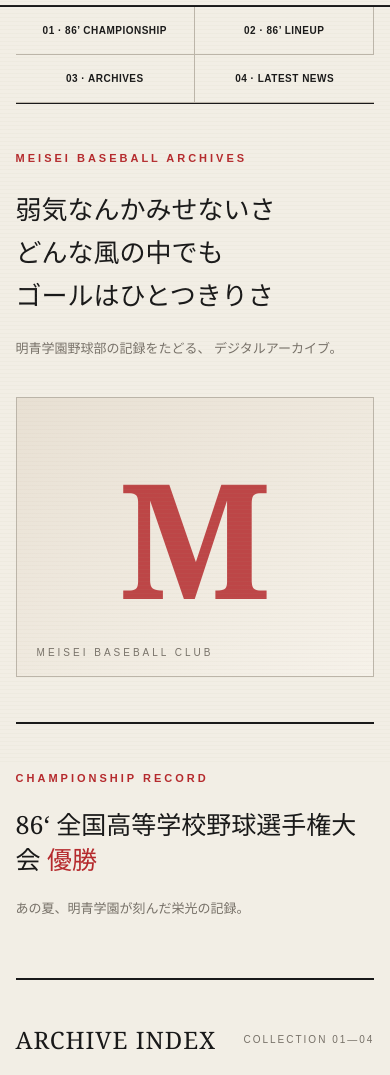
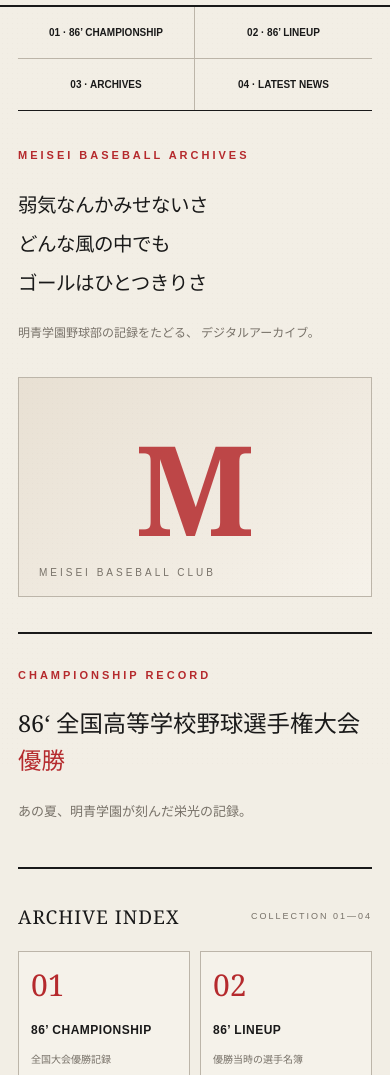
Before and after one commit to qlslqlsl9207-hash/MEISEI-ARCHIVE, a plain HTML site: page index.html in a window 390 px wide. Shown: the part 79-1154 px from the top of the page. Drawn offline with Linux system fonts and the light colour scheme.

Commit message:
Update index.html

```diff
--- a/index.html
+++ b/index.html
@@ -3,6 +3,7 @@
 <head>
   <meta charset="UTF-8">
   <meta name="viewport" content="width=device-width, initial-scale=1.0">
+  <meta name="theme-color" content="#f2eee5">
   <title>MEISEI ARCHIVE</title>
 
   <style>
@@ -29,21 +30,19 @@
       font-family: Georgia, "Yu Mincho",
         "Hiragino Mincho ProN", serif;
       line-height: 1.7;
+      overflow-x: hidden;
     }
 
+    /* 은은한 빈티지 종이 질감 */
     body::before {
       content: "";
       position: fixed;
       inset: 0;
       pointer-events: none;
-      opacity: 0.12;
+      opacity: 0.035;
       background-image:
-        repeating-linear-gradient(
-          0deg,
-          transparent 0,
-          transparent 3px,
-          #b7aa95 4px
-        );
+        radial-gradient(#8b7760 0.5px, transparent 0.5px);
+      background-size: 5px 5px;
       z-index: 10;
     }
 
@@ -54,7 +53,7 @@
 
     .container {
       width: min(1120px, 92%);
-      margin: auto;
+      margin: 0 auto;
     }
 
     /* HEADER */
@@ -80,11 +79,15 @@
 
     nav {
       display: grid;
-      grid-template-columns: repeat(4, 1fr);
+      grid-template-columns: repeat(4, minmax(0, 1fr));
       border-bottom: 1px solid var(--ink);
     }
 
     nav a {
+      display: flex;
+      align-items: center;
+      justify-content: center;
+      min-width: 0;
       padding: 18px 10px;
       text-align: center;
       font-family: Arial, sans-serif;
@@ -92,7 +95,7 @@
       font-weight: bold;
       letter-spacing: 0.5px;
       border-right: 1px solid var(--line);
-      transition: 0.2s;
+      transition: background 0.2s, color 0.2s;
     }
 
     nav a:last-child {
@@ -136,19 +139,21 @@
       margin-top: 20px;
     }
 
+    /* 이미지 자리 */
+
     .hero-image {
       min-height: 350px;
       display: flex;
       align-items: center;
       justify-content: center;
       border: 1px solid var(--line);
-      background:
-        linear-gradient(
-          145deg,
-          #e8e0d3,
-          #f6f2ea
-        );
+      background: linear-gradient(
+        145deg,
+        #e8e0d3,
+        #f6f2ea
+      );
       position: relative;
+      overflow: hidden;
     }
 
     .hero-image::before {
@@ -158,6 +163,7 @@
       font-weight: bold;
       color: var(--red);
       opacity: 0.85;
+      line-height: 1;
     }
 
     .hero-image::after {
@@ -191,6 +197,7 @@
       line-height: 1.4;
       font-weight: normal;
       margin: 20px 0;
+      overflow-wrap: anywhere;
     }
 
     .championship h2 span {
@@ -208,6 +215,7 @@
       display: flex;
       justify-content: space-between;
       align-items: center;
+      gap: 15px;
       padding: 40px 0 18px;
     }
 
@@ -224,11 +232,12 @@
       font-size: 10px;
       color: var(--muted);
       letter-spacing: 2px;
+      text-align: right;
     }
 
     .archive-grid {
       display: grid;
-      grid-template-columns: repeat(4, 1fr);
+      grid-template-columns: repeat(4, minmax(0, 1fr));
       gap: 15px;
       padding-bottom: 60px;
     }
@@ -238,8 +247,8 @@
       border: 1px solid var(--line);
       padding: 22px 17px;
       position: relative;
-      background: rgba(255,255,255,0.2);
-      transition: 0.2s;
+      background: rgba(255, 255, 255, 0.2);
+      transition: background 0.2s, transform 0.2s;
     }
 
     .archive-card:hover {
@@ -259,6 +268,7 @@
       font-size: 15px;
       margin: 25px 0 10px;
       letter-spacing: 0.5px;
+      overflow-wrap: anywhere;
     }
 
     .archive-card p {
@@ -283,6 +293,7 @@
       padding: 25px 0 40px;
       display: flex;
       justify-content: space-between;
+      gap: 8px;
       font-family: Arial, sans-serif;
       font-size: 10px;
       letter-spacing: 2px;
@@ -292,58 +303,124 @@
     /* MOBILE */
 
     @media (max-width: 700px) {
+
+      .container {
+        width: calc(100% - 36px);
+      }
+
       header {
-        padding: 25px 0;
+        padding: 27px 0;
       }
 
       .logo {
-        font-size: clamp(31px, 8vw, 55px);
-        letter-spacing: -1px;
+        font-size: clamp(25px, 7vw, 42px);
+        letter-spacing: -1.5px;
+        white-space: nowrap;
       }
 
       nav {
-        grid-template-columns: repeat(2, 1fr);
+        grid-template-columns: repeat(2, minmax(0, 1fr));
       }
 
       nav a {
+        padding: 17px 5px;
         font-size: 10px;
-        padding: 15px 5px;
+        letter-spacing: 0;
+        border-right: 1px solid var(--line);
         border-bottom: 1px solid var(--line);
+      }
+
+      nav a:nth-child(2n) {
+        border-right: none;
+      }
+
+      nav a:nth-last-child(-n+2) {
+        border-bottom: none;
       }
 
       .hero {
         grid-template-columns: 1fr;
-        gap: 25px;
-        padding: 45px 0;
+        gap: 22px;
+        padding: 35px 0;
       }
 
       .hero h1 {
-        font-size: 26px;
+        font-size: clamp(19px, 5vw, 24px);
+        line-height: 2;
+        letter-spacing: -0.5px;
+      }
+
+      .hero-description {
+        font-size: 12px;
+        line-height: 1.8;
       }
 
       .hero-image {
-        min-height: 280px;
+        min-height: 220px;
       }
 
       .hero-image::before {
-        font-size: 160px;
+        font-size: 125px;
+      }
+
+      .championship {
+        padding: 32px 0;
+      }
+
+      .championship h2 {
+        font-size: clamp(23px, 6vw, 30px);
+        line-height: 1.6;
+      }
+
+      .archive-heading {
+        padding-top: 32px;
+      }
+
+      .archive-heading h2 {
+        font-size: 19px;
+      }
+
+      .archive-heading span {
+        font-size: 9px;
       }
 
       .archive-grid {
-        grid-template-columns: repeat(2, 1fr);
+        grid-template-columns: repeat(2, minmax(0, 1fr));
+        gap: 10px;
+        padding-bottom: 40px;
       }
 
       .archive-card {
-        min-height: 190px;
+        min-height: 165px;
+        padding: 18px 12px;
+      }
+
+      .archive-number {
+        font-size: 30px;
       }
 
       .archive-card h3 {
         font-size: 12px;
+        margin-top: 20px;
+      }
+
+      .archive-card p {
+        font-size: 10px;
       }
 
       footer {
         flex-direction: column;
-        gap: 8px;
+      }
+    }
+
+    @media (prefers-reduced-motion: reduce) {
+      html {
+        scroll-behavior: auto;
+      }
+
+      .archive-card,
+      nav a {
+        transition: none;
       }
     }
   </style>
@@ -361,7 +438,7 @@
 
   <div class="container">
 
-    <nav>
+    <nav aria-label="Archive navigation">
       <a href="#championship">01 · 86’ CHAMPIONSHIP</a>
       <a href="#lineup">02 · 86’ LINEUP</a>
       <a href="#archives">03 · ARCHIVES</a>
@@ -388,7 +465,9 @@
           </p>
         </div>
 
-        <div class="hero-image"></div>
+        <div class="hero-image"
+             aria-label="MEISEI baseball emblem placeholder"
+             role="img"></div>
       </section>
 
       <section class="championship" id="championship">
```
